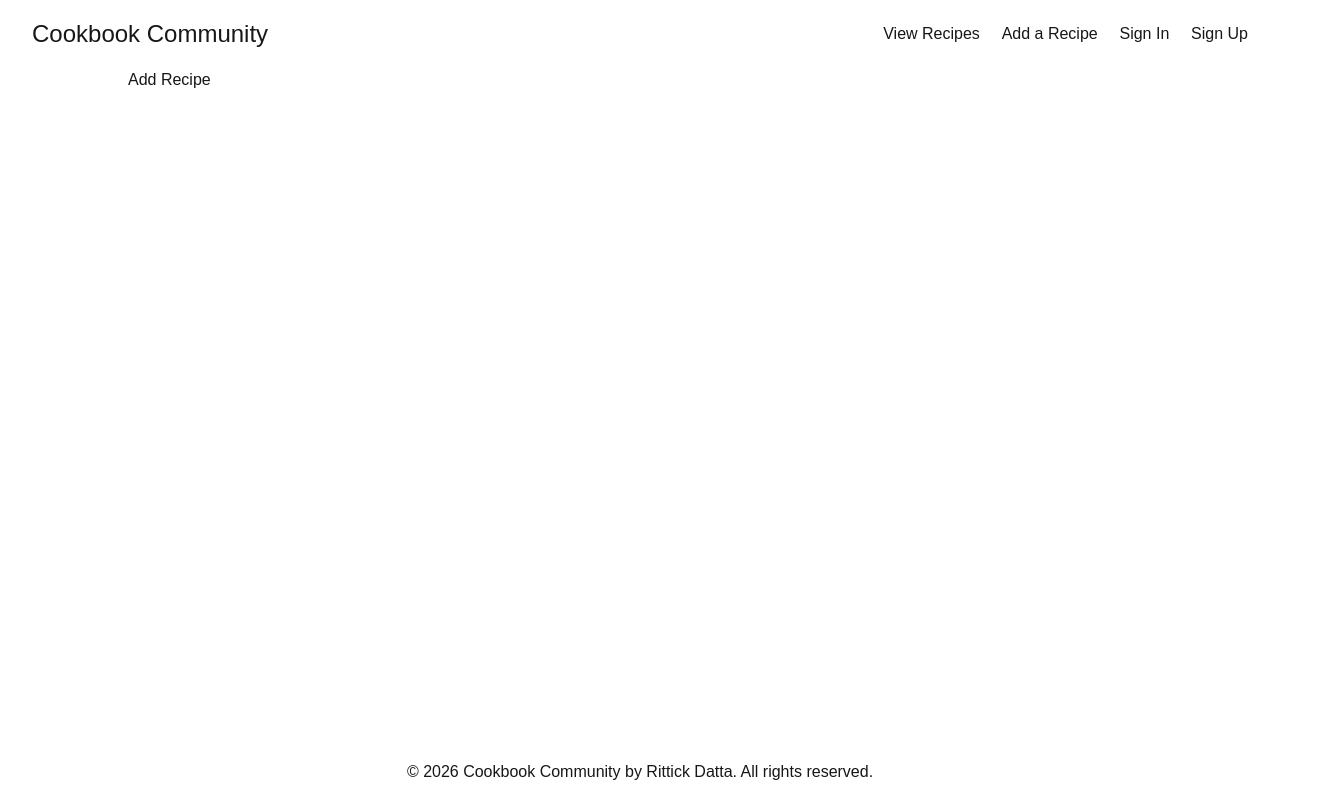
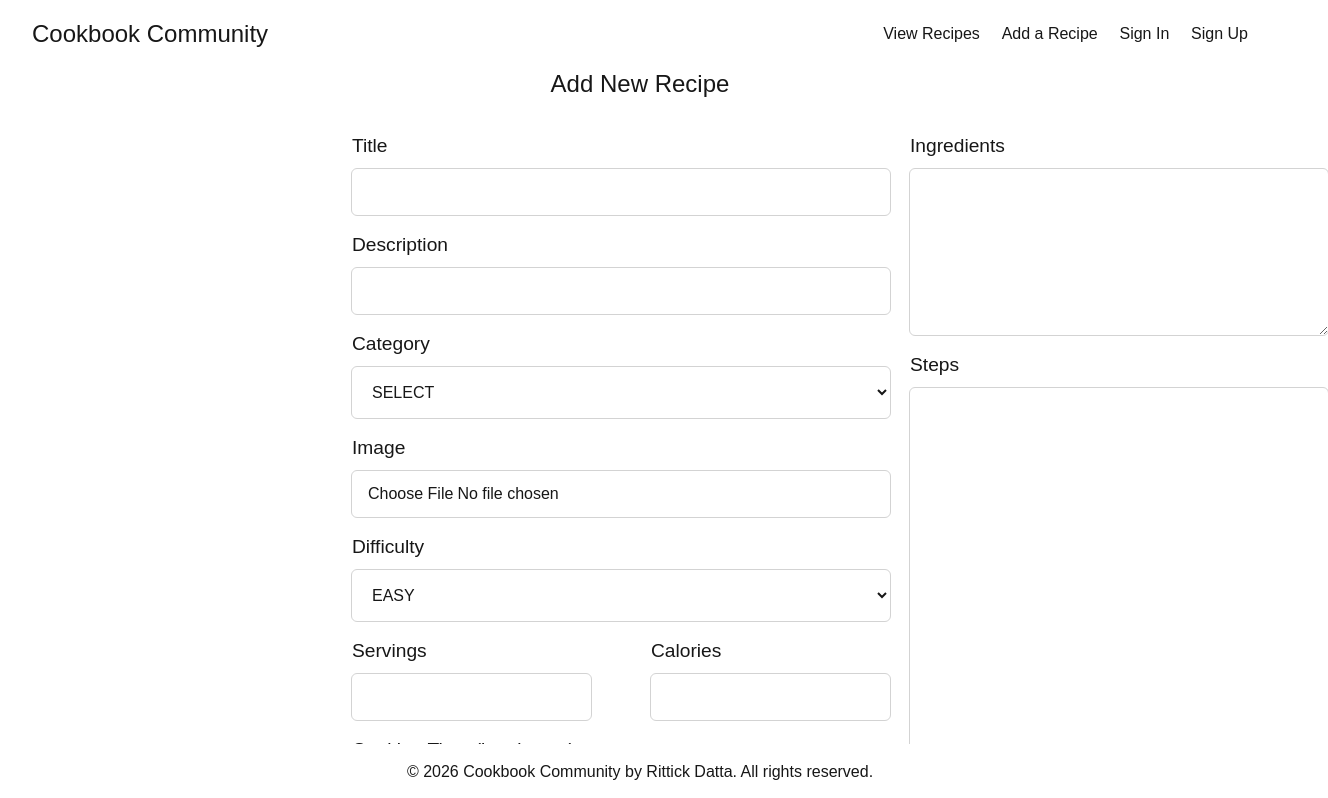
Before and after one commit to RittickDatta/community-cookbook, a Next.js app: page /add-recipe in a window 1280 px wide. Shown: the top 798 px of the page, 1328 px wide, since content can reach past the window. Built offline with nearby package versions, Linux system fonts and the light colour scheme.

Commit message:
Added form to add a new recipe - integration pending;

```diff
--- a/app/add-recipe/page.tsx
+++ b/app/add-recipe/page.tsx
@@ -1,18 +1,173 @@
+'use client';
 import Footer from '@/components/footer/Footer';
 import Header from '@/components/header/Header';
 import MainContent from '@/components/main-content/MainContent';
+import { DIFFICULTY } from '@/constants/constants';
+import { useState, type FormEvent } from 'react';
 
 export default function AddRecipe() {
+  const [category, setCategory] = useState<string[]>([
+    'Select',
+    'Indian',
+    'Asian',
+    'Continental',
+  ]);
+
+  const handleAdd = (e) => {
+    e.preventDefault();
+    const formData = new FormData(e.target);
+
+    const payload = Object.fromEntries(formData)
+
+    console.log('Payload', payload);
+
+    // TODO:Reset form after API call
+  };
+
   return (
     <>
       <Header />
       <MainContent>
         <main>
-          <h1>Add Recipe</h1>
-          {/* Add your recipe adding logic here */}
+          <h1 className="w-full flex justify-center text-2xl">
+            Add New Recipe
+          </h1>
+          <div className="form-container">
+            <form
+              className="pb-20"
+              onSubmit={handleAdd}
+            >
+              <div className="flex gap-5">
+                <div className="left-fields">
+                  <div className="form-field">
+                    <label htmlFor="title">Title</label>
+                    <input
+                      type="text"
+                      id="title"
+                      name="title"
+                      required
+                    />
+                  </div>
+
+                  <div className="form-field">
+                    <label htmlFor="description">Description</label>
+                    <input
+                      type="text"
+                      id="description"
+                      name="description"
+                    />
+                  </div>
+
+                  <div className="form-field">
+                    <label htmlFor="category">Category</label>
+                    <select
+                      name="category"
+                      id="category"
+                    >
+                      {category.map((item) => (
+                        <option
+                          key={item}
+                          value={item}
+                        >
+                          {item.toUpperCase()}
+                        </option>
+                      ))}
+                    </select>
+                  </div>
+
+                  <div className="form-field">
+                    <label htmlFor="image">Image</label>
+                    <input
+                      type="file"
+                      name="image"
+                      id="image"
+                      accept="image/*"
+                    />
+                  </div>
+
+                  <div className="form-field">
+                    <label htmlFor="difficulty">Difficulty</label>
+                    <select
+                      name="difficulty"
+                      id="difficulty"
+                    >
+                      {DIFFICULTY.map((item) => (
+                        <option
+                          value={item}
+                          key={item}
+                        >
+                          {item.toUpperCase()}
+                        </option>
+                      ))}
+                    </select>
+                  </div>
+
+                  <div className="w-full flex gap-15">
+                    <div className="form-field">
+                      <label htmlFor="servings">Servings</label>
+                      <input
+                        type="number"
+                        name="servings"
+                        id="servings"
+                      />
+                    </div>
+                    <div className="form-field">
+                      <label htmlFor="calories">Calories</label>
+                      <input
+                        type="number"
+                        name="calories"
+                        id="calories"
+                      />
+                    </div>
+                  </div>
+
+                  <div className="form-field">
+                    <label htmlFor="cookingTime">
+                      Cooking Time (in minutes)
+                    </label>
+                    <input
+                      type="number"
+                      id="cookingTime"
+                      name="cookingTime"
+                    />
+                  </div>
+                </div>
+                <div className="right-fields">
+                  <div className="form-field">
+                    <label htmlFor="ingredients">Ingredients</label>
+                    <textarea
+                      name="ingredients"
+                      id="ingredients"
+                      rows={6}
+                      cols={40}
+                    />
+                  </div>
+
+                  <div className="form-field">
+                    <label htmlFor="steps">Steps</label>
+                    <textarea
+                      name="steps"
+                      id="steps"
+                      rows={17}
+                      cols={40}
+                    />
+                  </div>
+                </div>
+              </div>
+
+              <div className="w-full flex justify-center">
+                <button
+                  className="w-full outline rounded-sm py-1 px-2 ml-20"
+                  type="submit"
+                >
+                  Add
+                </button>
+              </div>
+            </form>
+          </div>
         </main>
       </MainContent>
-      <Footer/>
+      <Footer />
     </>
   );
 }
--- a/app/globals.css
+++ b/app/globals.css
@@ -101,3 +101,41 @@ footer {
   justify-content: center;
   align-items: center;
 }
+
+/* Form */
+.form-container {
+  width: 100%;
+  display: flex;
+  justify-content: center;
+  align-items: center;
+  padding: 2rem;
+}
+
+form {
+  width: 60%;
+}
+
+.form-field {
+  display: flex;
+  flex-direction: column;
+  margin-bottom: 1rem;
+}
+
+.form-field label {
+  margin-bottom: 0.5rem;
+  font-size: 1.2rem;
+  font-weight: lighter;
+}
+
+.form-field input,
+.form-field textarea {
+  padding: 0.7rem 1rem;
+  outline: 1px solid lightgray;
+  border-radius: 5px;
+}
+
+.form-field select {
+  padding: 1rem;
+  outline: 1px solid lightgray;
+  border-radius: 5px;
+}
--- /dev/null
+++ b/constants/constants.tsx
@@ -0,0 +1 @@
+export const DIFFICULTY = ['Easy', 'Medium', 'Hard']
```
